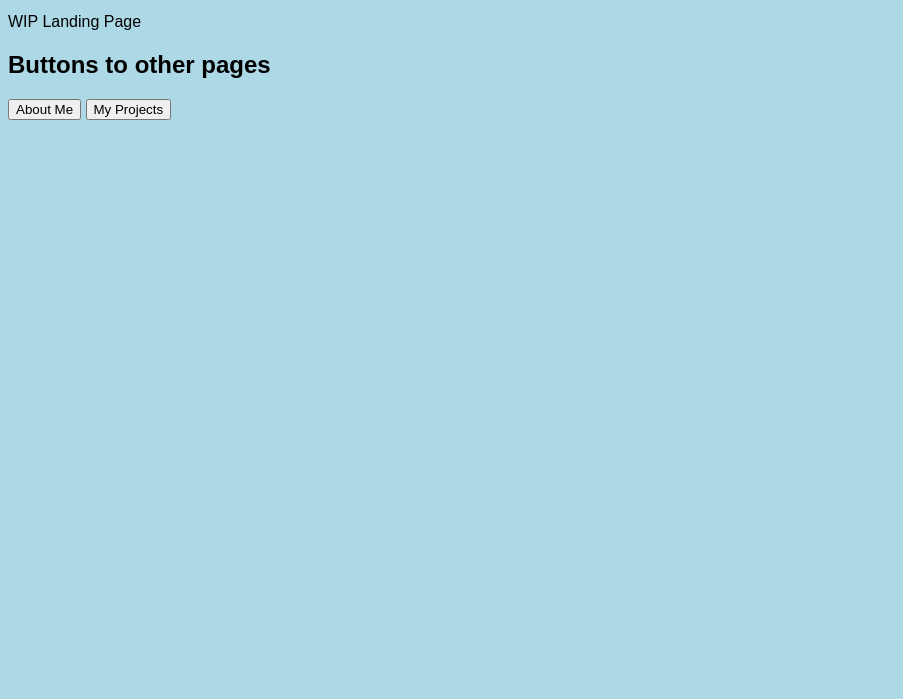
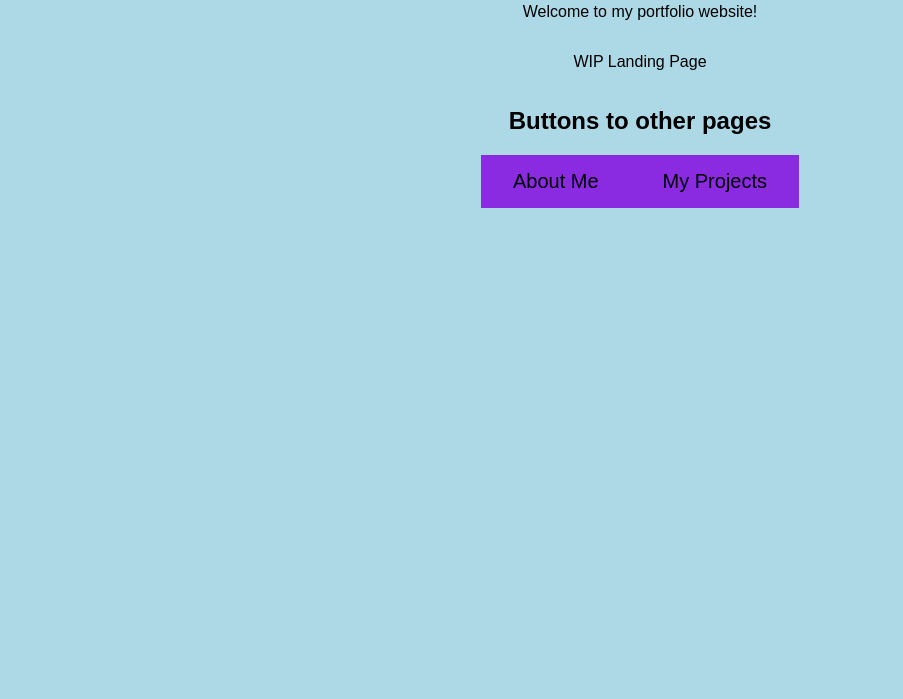
Before and after one commit to DLamb-TheFallen/DLamb-TheFallen.github.io, a website: page index.html in a window 1280 px wide. Shown: the part 101-800 px from the top of the page, without its empty margins (0-903 px from the left). Drawn offline with Linux system fonts and the light colour scheme.

Commit message:
added some styling still in finals so not really working on it

```diff
--- a/index.html
+++ b/index.html
@@ -5,7 +5,7 @@
         <meta charset="UTF-8">
         <meta http-equiv="X-UA-Compatible" content="IE=edge">
         <meta name="viewport" content="width=device-width, initial-scale=1.0">
-        <link rel="stylesheet" type="text/css" href="style.css">
+        <link rel="stylesheet" type="text/css" href="src/LandingPageStyle.css">
         <script src="./dest/script.js" defer></script>
         <title>Portfolio Website</title>
     </head>
@@ -14,7 +14,10 @@
         <p>Welcome to my portfolio website!</p>
         <p> WIP Landing Page </p>
         <h2>Buttons to other pages</h2>
-        <button onclick="location.href='about.html'">About Me</button>
-        <button onclick="location.href='projects.html'">My Projects</button>
+        <div id = "landingPageButtons">
+            <button onclick="location.href='about.html'">About Me</button>
+            <button onclick="location.href='src/projects_page/projects.html'">My Projects</button>
+        </div>
+
     </body>
 </html>
--- /dev/null
+++ b/src/LandingPageStyle.css
@@ -0,0 +1,34 @@
+body {
+        font-family: sans-serif;
+        background-color: lightblue;
+        display: flex;
+        flex-direction: column;
+        justify-content: center;
+        align-items: center;
+
+    }
+
+    h1 {
+        color: navy;
+        font-family: 'nabla';
+    }
+
+    #landingPageButtons{
+        display: flex;
+        flex-wrap: wrap;
+    }
+
+    #landingPageButtons button{
+        background-color: blueviolet;
+        border: blue;
+        color: black;
+        padding: 15px 32px;
+        text-align: center;
+        text-decoration: none;
+        font-size: 20px;
+        cursor: pointer;
+    }
+
+    #landingPageButtons button.hover{
+        background-color: aquamarine;
+    }
--- a/style.css
+++ /dev/null
@@ -1,8 +0,0 @@
-body {
-        font-family: sans-serif;
-        background-color: lightblue;
-    }
-
-    h1 {
-        color: navy;
-    }
```
Also changed, not shown: projects_page/projects.html (renamed from projects.html, +2 -2 lines), projects_page/FlappyBirdScreenShot.jpg (renamed from FlappyBirdScreenShot.jpg), projects_page/GameOfLife.gif (renamed from GameOfLife.gif).
